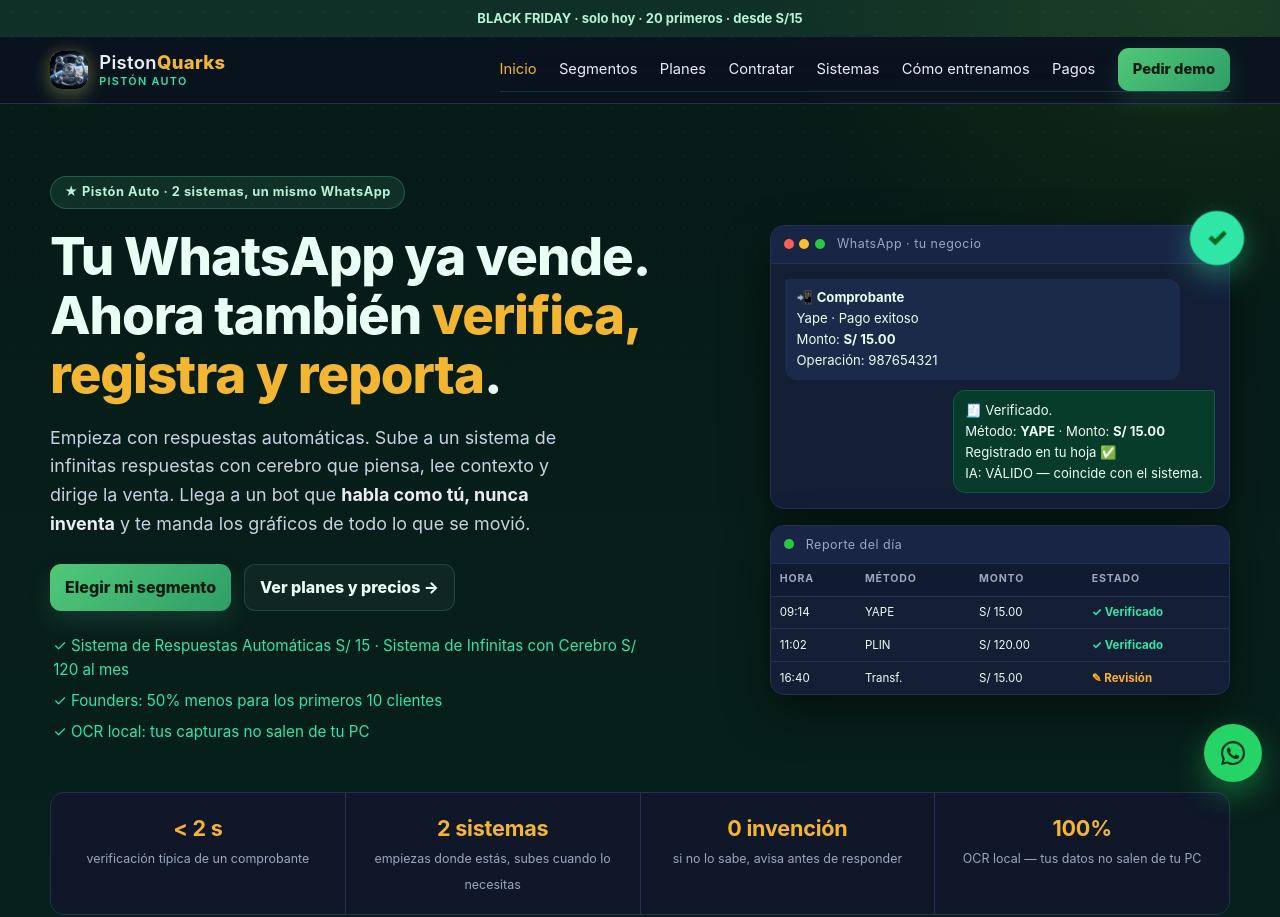
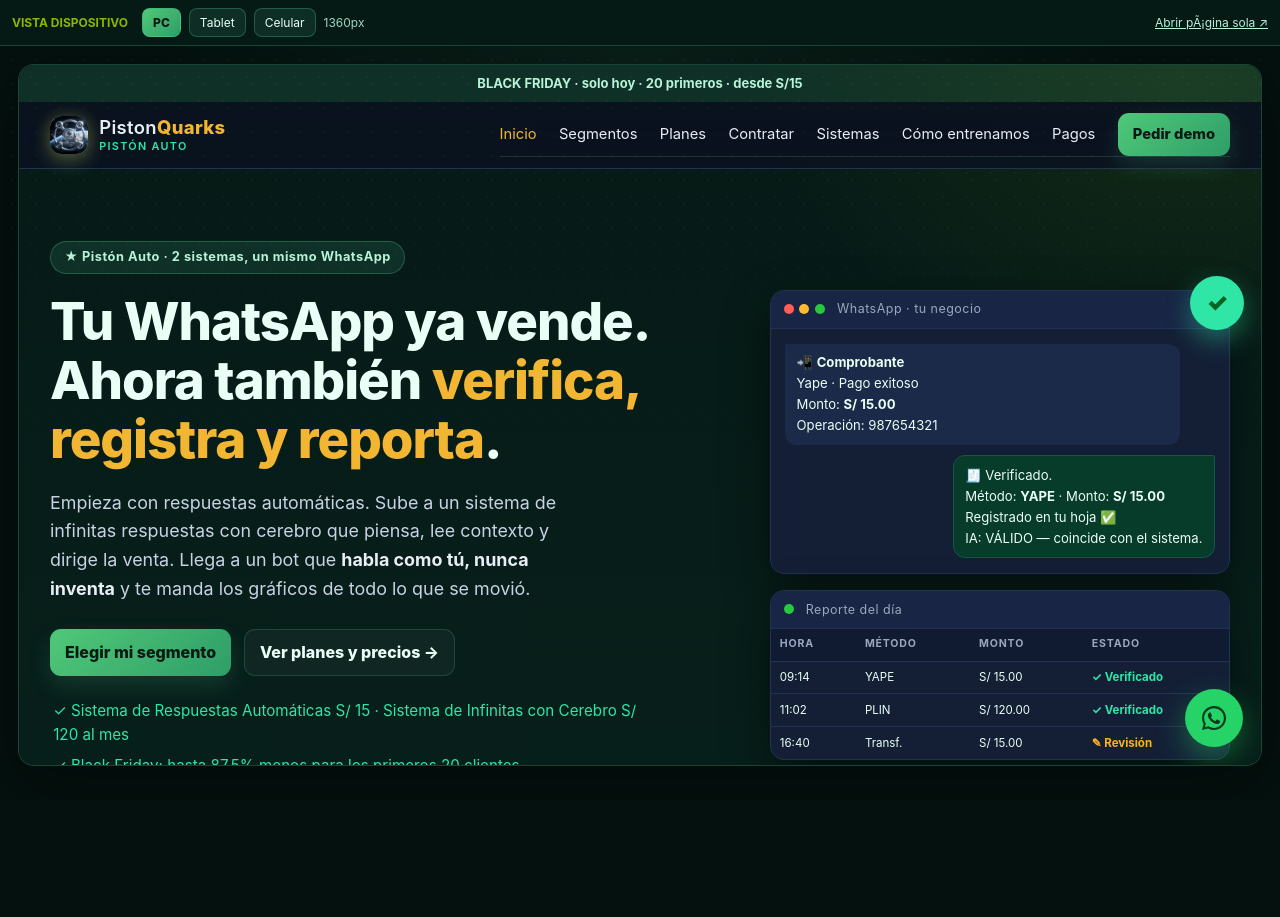
Before and after one commit to pistonquarks-glitch/auto-wasap-autenticacion-y-pagos, a plain HTML site: page index.html in a window 1280 px wide. Shown: the top 917 px of the page. After the commit the page ends 800 px from the top, so only its background shows below. Drawn offline with Linux system fonts and the light colour scheme.

Commit message:
marco dispositivo y texto Black Friday

```diff
--- a/index.html
+++ b/index.html
@@ -13,6 +13,25 @@
 <meta name="theme-color" content="#0b1220">
 <meta name="mobile-web-app-capable" content="yes">
 <link rel="stylesheet" href="./piston-modern.css">
+<style id="pq-device-css">
+body.pq-preview{background:#04110e!important;padding:0;margin:0}
+body.pq-preview>*:not(.pq-toolbar):not(.pq-stage){display:none!important}
+.pq-toolbar{position:sticky;top:0;z-index:9999;background:rgba(6,26,22,.97);border-bottom:1px solid rgba(80,200,152,.25);padding:8px 12px;display:flex;gap:8px;align-items:center;flex-wrap:wrap;color:#eafff6;font:12px Inter,"Segoe UI",sans-serif}
+.pq-toolbar strong{color:#8db600;margin-right:6px}
+.pq-toolbar button{background:rgba(80,200,152,.12);color:#eafff6;border:1px solid rgba(80,200,152,.3);border-radius:8px;padding:6px 10px;cursor:pointer;font:inherit}
+.pq-toolbar button.active{background:linear-gradient(135deg,#50c878,#2f9e68);color:#041a13;font-weight:800}
+.pq-toolbar span.muted{color:#9fd8c2}
+.pq-stage{min-height:calc(100vh - 50px);display:flex;justify-content:center;align-items:flex-start;padding:18px;background:radial-gradient(circle at 50% 0%,rgba(80,200,152,.08),transparent 50%)}
+.pq-frame{width:100%;max-width:1360px;background:#061a16;border:1px solid rgba(80,200,152,.25);border-radius:16px;overflow:hidden;box-shadow:0 20px 60px rgba(0,0,0,.4);transition:width .25s ease,max-width .25s ease}
+.pq-frame.phone{width:390px;max-width:390px;border-radius:34px;border:8px solid #16382f;box-shadow:0 24px 70px rgba(0,0,0,.55)}
+.pq-frame.tablet{width:768px;max-width:768px;border-radius:22px}
+.pq-frame.pc{width:100%;max-width:1360px}
+.pq-notch{display:none;height:22px;background:#16382f;position:relative}
+.pq-frame.phone .pq-notch{display:block}
+.pq-notch::after{content:"";position:absolute;left:50%;transform:translateX(-50%);bottom:-7px;width:110px;height:16px;background:#061a16;border-radius:0 0 12px 12px}
+.pq-frame iframe{width:100%;height:calc(100vh - 130px);min-height:700px;border:0;display:block;background:#061a16}
+@media(max-width:600px){.pq-stage{padding:8px}.pq-frame.phone{width:100%;max-width:100%}.pq-frame iframe{height:calc(100vh - 180px)}}
+</style>
 </head>
 <body>
 <div style="background:rgba(80,200,152,.12);color:#b7f3d8;text-align:center;padding:8px;font-size:13px;font-weight:700">BLACK FRIDAY · solo hoy · 20 primeros · desde S/15</div>
@@ -50,7 +69,7 @@
       </div>
       <ul class="hero-points">
         <li>✓ Sistema de Respuestas Automáticas S/ 15 · Sistema de Infinitas con Cerebro S/ 120 al mes</li>
-        <li>✓ Founders: 50% menos para los primeros 10 clientes</li>
+        <li>✓ Black Friday: hasta 87.5% menos para los primeros 20 clientes</li>
         <li>✓ OCR local: tus capturas no salen de tu PC</li>
       </ul>
     </div>
@@ -281,7 +300,7 @@
       </ul>
     </div>
   </div>
-  <div class="container footer-note">© <span id="year"></span> Pistón Quarks EIRL · Pistón Auto. Precios en soles (IGV incluido). Founders válido para los primeros 10 clientes.</div>
+  <div class="container footer-note">© <span id="year"></span> Pistón Quarks EIRL · Pistón Auto. Precios en soles (IGV incluido). Black Friday válido para los primeros 20 clientes.</div>
 </footer>
 
 <a class="wa-float" href="https://wa.me/51930640071?text=Hola%20Pist%C3%B3n%20Quarks%2C%20quiero%20una%20demo%20de%20Pist%C3%B3n%20Auto." target="_blank" rel="noopener" aria-label="Abrir WhatsApp">
@@ -292,5 +311,29 @@
 <script>
 if("serviceWorker" in navigator){window.addEventListener("load",()=>navigator.serviceWorker.register("./sw.js").catch(()=>{}));}
 </script>
+<script id="pq-device-script">
+(function(){
+  if(new URLSearchParams(location.search).get('pq')==='1') return;
+  document.body.classList.add('pq-preview');
+  var bar='<div class="pq-toolbar"><strong>VISTA DISPOSITIVO</strong>'+
+   '<button data-pq="pc" class="active">PC</button>'+
+   '<button data-pq="tablet">Tablet</button>'+
+   '<button data-pq="phone">Celular</button>'+
+   '<span class="muted" id="pqSize">1360px</span>'+
+   '<a href="index.html" target="_blank" rel="noopener" style="color:#b7f3d8;margin-left:auto">Abrir pÃ¡gina sola ↗</a></div>';
+  var stage='<div class="pq-stage"><div class="pq-frame pc" id="pqFrame"><div class="pq-notch"></div>'+
+   '<iframe id="pqIframe" src="index.html?pq=1" title="Vista Piston Quarks"></iframe></div></div>';
+  document.body.insertAdjacentHTML('afterbegin', bar+stage);
+  document.querySelectorAll('.pq-toolbar button').forEach(function(b){
+    b.addEventListener('click',function(){
+      document.querySelectorAll('.pq-toolbar button').forEach(function(x){x.classList.remove('active');});
+      b.classList.add('active');
+      var mode=b.getAttribute('data-pq');
+      document.getElementById('pqFrame').className='pq-frame '+mode;
+      document.getElementById('pqSize').textContent=mode==='pc'?'1360px':mode==='tablet'?'768px':'390px';
+    });
+  });
+})();
+</script>
 </body>
 </html>
```
